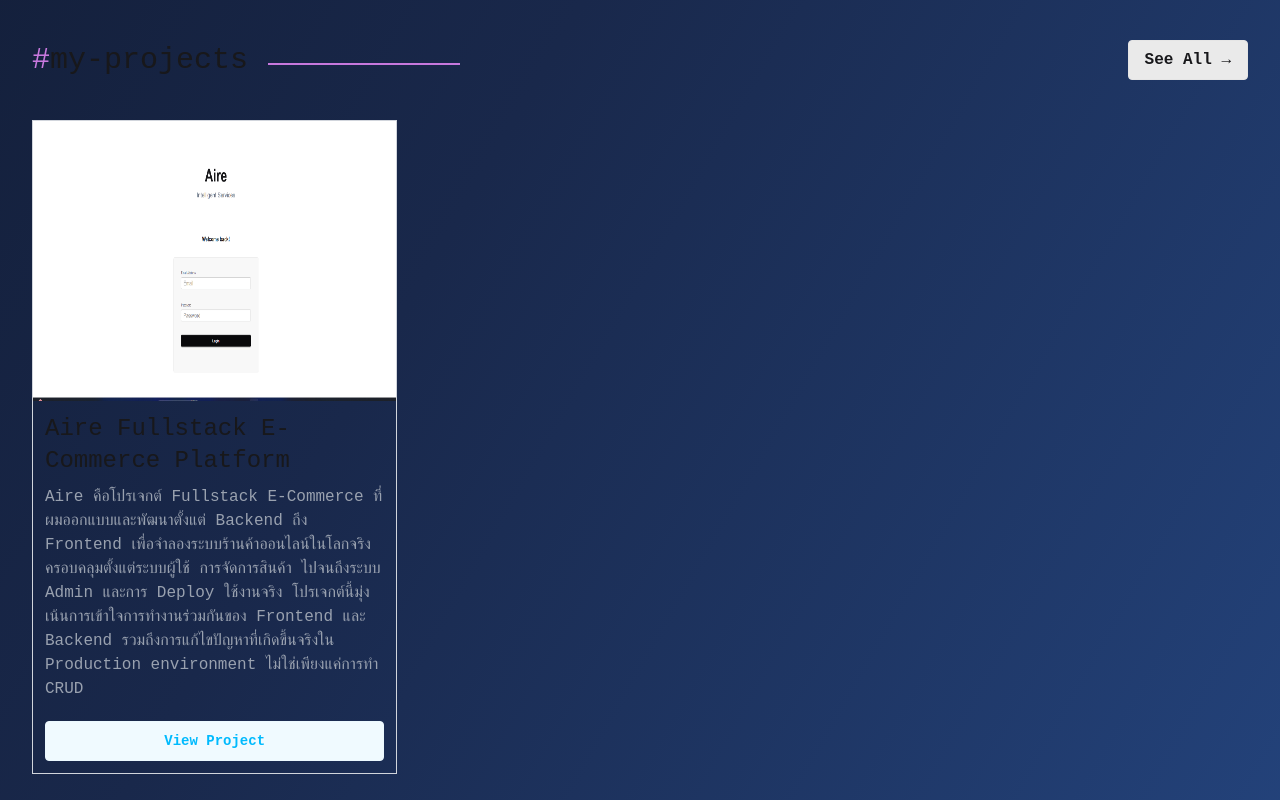
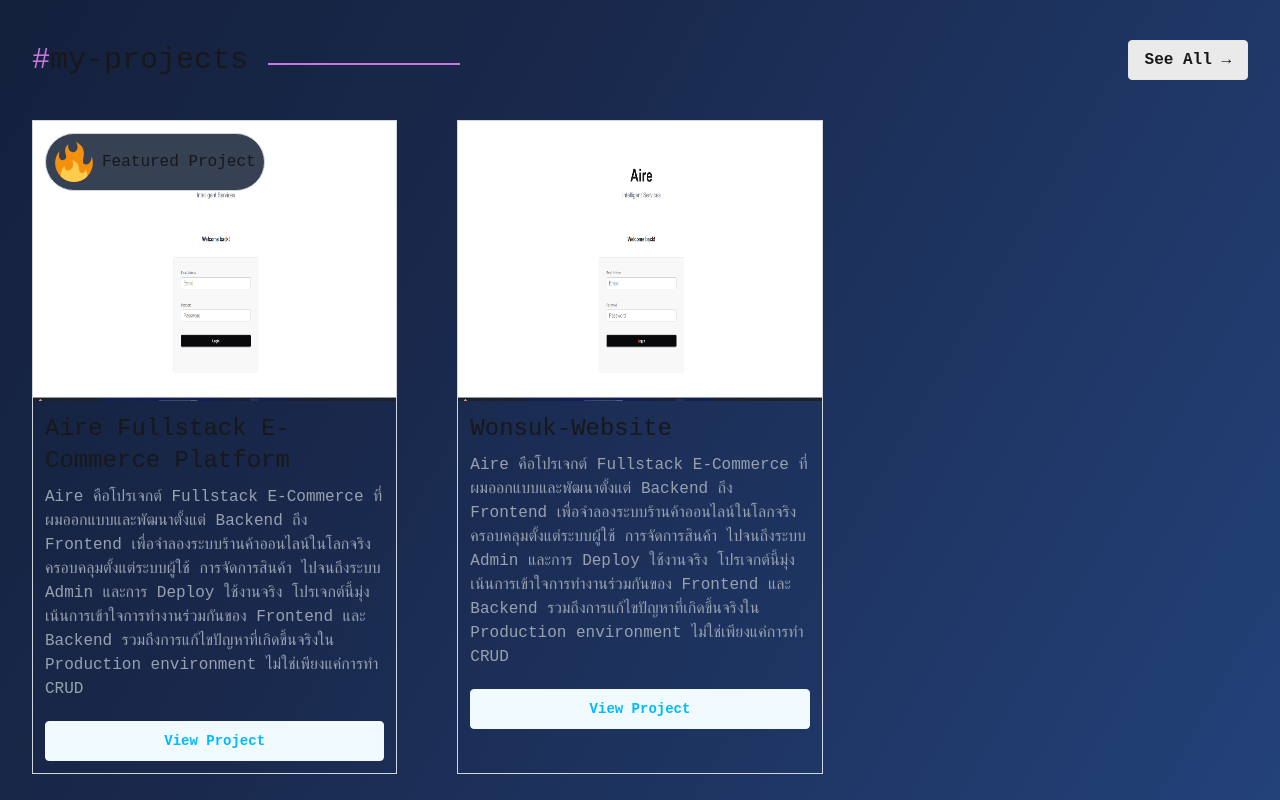
Before and after one commit to Jocrepe/Portfolio, a Nuxt app: page / in a window 1280 px wide. Shown: the part 780-1580 px from the top of the page. Built offline with nearby package versions, Linux system fonts and the light colour scheme.

Commit message:
new project

```diff
--- /dev/null
+++ b/app/assets/icon/fire.vue
@@ -0,0 +1,12 @@
+<template>
+    <svg width="40px" height="40px" viewBox="0 0 36 36" xmlns="http://www.w3.org/2000/svg"
+        xmlns:xlink="http://www.w3.org/1999/xlink" aria-hidden="true" role="img" class="iconify iconify--twemoji"
+        preserveAspectRatio="xMidYMid meet">
+        <path fill="#F4900C"
+            d="M35 19a16.96 16.96 0 0 0-1.04-5.868c-.46 5.389-3.333 8.157-6.335 6.868c-2.812-1.208-.917-5.917-.777-8.164c.236-3.809-.012-8.169-6.931-11.794c2.875 5.5.333 8.917-2.333 9.125c-2.958.231-5.667-2.542-4.667-7.042c-3.238 2.386-3.332 6.402-2.333 9c1.042 2.708-.042 4.958-2.583 5.208c-2.84.28-4.418-3.041-2.963-8.333A16.936 16.936 0 0 0 1 19c0 9.389 7.611 17 17 17s17-7.611 17-17z">
+        </path>
+        <path fill="#FFCC4D"
+            d="M28.394 23.999c.148 3.084-2.561 4.293-4.019 3.709c-2.106-.843-1.541-2.291-2.083-5.291s-2.625-5.083-5.708-6c2.25 6.333-1.247 8.667-3.08 9.084c-1.872.426-3.753-.001-3.968-4.007A11.964 11.964 0 0 0 6 30c0 .368.023.73.055 1.09C9.125 34.124 13.342 36 18 36s8.875-1.876 11.945-4.91c.032-.36.055-.722.055-1.09c0-2.187-.584-4.236-1.606-6.001z">
+        </path>
+    </svg>
+</template>
--- a/app/components/projectcard.vue
+++ b/app/components/projectcard.vue
@@ -1,10 +1,19 @@
 <script setup>
+import Fire from '~/assets/icon/fire.vue';
+
 const projectStore = useProjectStore()
-
+const isAire = projectStore.id === 'aire'
 </script>
 <template>
     <div class="grid mt-10 gap-15 md:grid-cols-2 lg:grid-cols-3">
-        <div v-for="project in projectStore.projects" class="border border-gray-300">
+        <div v-for="project in projectStore.projects" class="relative border border-gray-300">
+            <div v-if="project.id === 'aire'" class="absolute flex top-3 left-3 border border-gray-300 bg-gray-700 items-center gap-2 p-2 rounded-4xl">
+                <Fire></Fire>
+                <div>
+                    <p class="">Featured Project</p>
+                </div>
+
+            </div>
             <div class="w-full">
                 <img :src="project.image[5]" class="w-full h-70" alt="">
             </div>
--- a/app/pages/project/[id].vue
+++ b/app/pages/project/[id].vue
@@ -49,11 +49,9 @@ const project = computed(() =>
                 </div>
                 <div class="text-xl sm:text-2xl mt-10">
                     <p>{{ project?.description }}</p>
-
-                    <p class="my-15">{{ project?.th_description }}</p>
                 </div>
 
-                <div class="text-xl sm:text-2xl font-bold mb-5 text-gray-500 underline">Features</div>
+                <div class="text-xl sm:text-2xl font-bold mt-10 mb-5 text-gray-500 underline">Features</div>
                 <div v-for="(items, category) in project?.features" :key="category" class="mb-6">
                     <h3 class="text-xl sm:text-2xl font-semibold capitalize mb-2">
                         {{ category }}
--- a/app/stores/project.js
+++ b/app/stores/project.js
@@ -8,6 +8,60 @@ export const useProjectStore = defineStore('project', {
             id: 'aire',
             name
             : 'Aire Fullstack E-Commerce Platform',
+            description
+            : 'Aire คือโปรเจกต์ Fullstack E-Commerce ที่ผมออกแบบและพัฒนาตั้งแต่ Backend ถึง Frontend เพื่อจำลองระบบร้านค้าออนไลน์ในโลกจริง ครอบคลุมตั้งแต่ระบบผู้ใช้ การจัดการสินค้า ไปจนถึงระบบ Admin และการ Deploy ใช้งานจริง โปรเจกต์นี้มุ่งเน้นการเข้าใจการทำงานร่วมกันของ Frontend และ Backend รวมถึงการแก้ไขปัญหาที่เกิดขึ้นจริงใน Production environment ไม่ใช่เพียงแค่การทำ CRUD',
+            features: {
+                authentication: [
+                    'Login / Register / Logout',
+                    'JWT + HttpOnly Cookies',
+                    'Role-based access control (Admin / User)',
+                ],
+                ecommerce: [
+                    'Product listing and category management',
+                    'Product detail page',
+                    'Add to cart and quantity update',
+                ],
+                admin: [
+                    'Admin-only access',
+                    'Product CRUD (Create / Read / Update / Delete)',
+                    'Image upload for products',
+                ],
+                deployment: [
+                    'Frontend deployed on Vercel',
+                    'Backend deployed on Render',
+                    'Handled cookie and CORS configuration for production',
+                ],
+            },
+            challenges : [
+                'แก้ไขปัญหา Cookie ไม่ถูกส่งเมื่อ Deploy ระบบจริง พบว่าต้องจัดการค่า secure และ sameSite ให้เหมาะสมกับ Production',
+                'ออกแบบระบบจัดการ Error แบบ Middleware โดยใช้ AppError เพื่อควบคุมรูปแบบ Error และ HTTP status code ให้เป็นมาตรฐานเดียวกันทั้งระบบ',
+                'ออกแบบ Route guard และ Middleware สำหรับเช็ค role ใน Cookie เพื่อควบคุมการเข้าถึงหน้า Admin และแยกบทบาทผู้ใช้ (Admin/User)อย่างชัดเจน'
+            ] ,
+            image : [
+                '/project/aire.png',
+                '/project/aire2.png',
+                '/project/aire3.png',
+                '/project/aire5.png',
+                '/project/aire6.png',
+                '/project/aire7.png',
+                '/project/aire8.png',
+            ],
+            livedemo : 'https://aire-nu.vercel.app/',
+            Github : 'https://github.com/Jocrepe/Aire',
+            techstack : [
+                'Frontend: Vue, Pinia, Vue Router, TailwindCSS (No responsive yet)',
+                'Backend: Node.js, Express.js',
+                'Database: SQLite'
+            ],
+            other: [
+                'สามารถเข้าใช้งาน Admin Panel (Demo) ได้ที่ https://aire-nu.vercel.app/admin-login โดยใช้ข้อมูลเข้าสู่ระบบดังนี้:Email: aa , Password: aa',
+                'โปรเจกต์นี้ช่วยให้ผมเข้าใจการทำงานร่วมกันระหว่าง Frontend และ Backend มากขึ้นได้เรียนรู้การจัดการปัญหาที่เกิดขึ้นจริงในขั้นตอน Deploy และการออกแบบระบบที่มากกว่าการทำ CRUD ทั่วไป'
+            ]
+        },
+        {
+            id: 'wonsuk',
+            name
+            : 'Wonsuk-Website',
             description
             : 'Aire คือโปรเจกต์ Fullstack E-Commerce ที่ผมออกแบบและพัฒนาตั้งแต่ Backend ถึง Frontend เพื่อจำลองระบบร้านค้าออนไลน์ในโลกจริง ครอบคลุมตั้งแต่ระบบผู้ใช้ การจัดการสินค้า ไปจนถึงระบบ Admin และการ Deploy ใช้งานจริง โปรเจกต์นี้มุ่งเน้นการเข้าใจการทำงานร่วมกันของ Frontend และ Backend รวมถึงการแก้ไขปัญหาที่เกิดขึ้นจริงใน Production environment ไม่ใช่เพียงแค่การทำ CRUD',
             features: {
```
